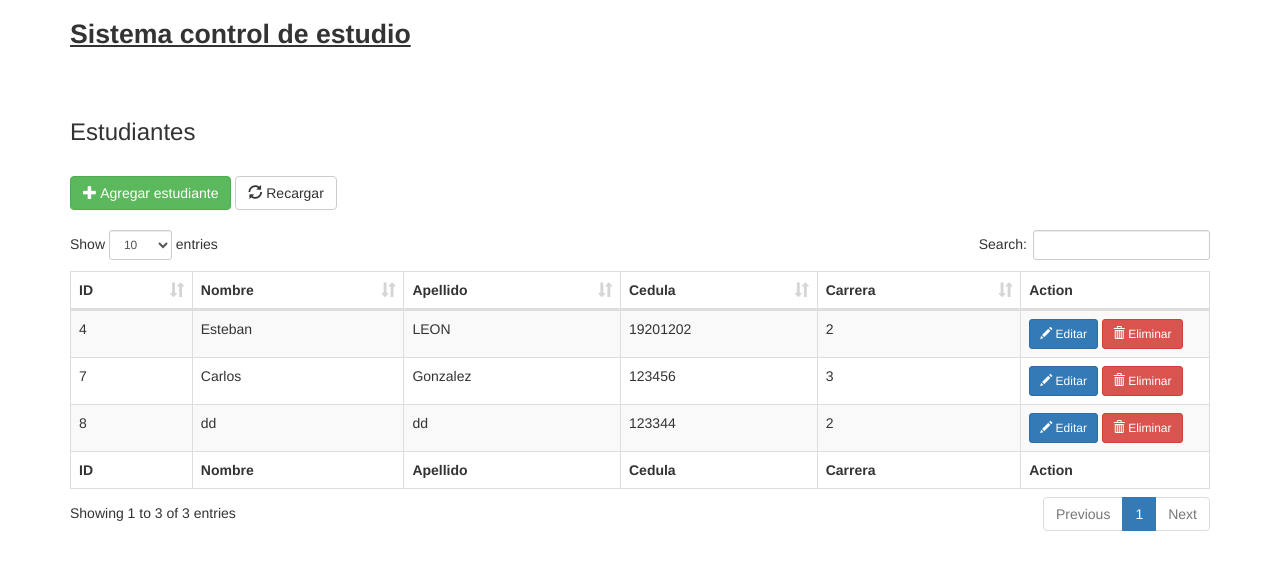
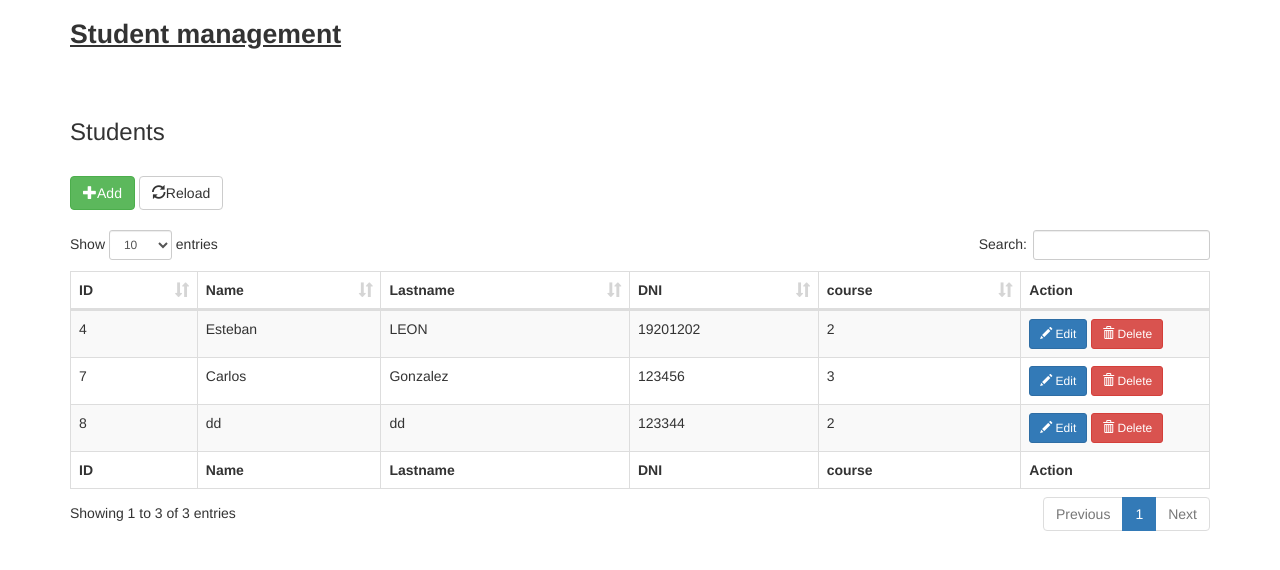
Before and after one commit to eleonsolar/crud-demo, a CodeIgniter app: page / in a window 1280 px wide. Shown: the top 570 px of the page. Run offline with CodeIgniter, Linux system fonts and the light colour scheme; data comes from the database, SQL or seed files in the repository.

Commit message:
Cambio de idioma de texto

```diff
--- a/application/controllers/Estudiante.php
+++ b/application/controllers/Estudiante.php
@@ -27,8 +27,8 @@ class Estudiante extends CI_Controller{
           $row[] = $estudiante->estu_cedula;
           $row[] = $estudiante->carr_id;
           //add html for action
-          $row[] = '<a class="btn btn-sm btn-primary" href="javascript:void()" title="Edit" onclick="editEstudiante('."'".$estudiante->estu_id."'".')"><i class="glyphicon glyphicon-pencil"></i> Editar</a>
-                <a class="btn btn-sm btn-danger" href="javascript:void()" title="Hapus" onclick="deleteEstudiante('."'".$estudiante->estu_id."'".')"><i class="glyphicon glyphicon-trash"></i> Eliminar</a>';
+          $row[] = '<a class="btn btn-sm btn-primary" href="javascript:void()" title="Edit" onclick="editEstudiante('."'".$estudiante->estu_id."'".')"><i class="glyphicon glyphicon-pencil"></i> Edit</a>
+                <a class="btn btn-sm btn-danger" href="javascript:void()" title="Hapus" onclick="deleteEstudiante('."'".$estudiante->estu_id."'".')"><i class="glyphicon glyphicon-trash"></i> Delete</a>';
           $data[] = $row;
       }
       $output = array(
@@ -89,28 +89,28 @@ class Estudiante extends CI_Controller{
       if($this->input->post('estu_nombre') == '')
       {
           $data['inputerror'][] = 'estu_nombre';
-          $data['error_string'][] = 'Primer nombre es requerido';
+          $data['error_string'][] = 'First name is required';
           $data['status'] = FALSE;
       }
 
       if($this->input->post('estu_apellido') == '')
       {
           $data['inputerror'][] = 'estu_apellido';
-          $data['error_string'][] = 'Primer apellido es requerido';
+          $data['error_string'][] = 'First lastname is required';
           $data['status'] = FALSE;
       }
 
       if($this->input->post('estu_cedula') == '')
       {
           $data['inputerror'][] = 'estu_cedula';
-          $data['error_string'][] = 'Cedula es requerida';
+          $data['error_string'][] = 'DNI is required';
           $data['status'] = FALSE;
       }
 
       if($this->input->post('carr_id') == '')
       {
           $data['inputerror'][] = 'carr_id';
-          $data['error_string'][] = 'Debe seleccionar una carrera';
+          $data['error_string'][] = 'You should select a course ';
           $data['status'] = FALSE;
       }
 
--- a/application/views/estudiante/index.php
+++ b/application/views/estudiante/index.php
@@ -4,7 +4,7 @@
     <meta charset="utf-8">
     <meta http-equiv="X-UA-Compatible" content="IE=edge">
     <meta name="viewport" content="width=device-width, initial-scale=1">
-    <title>Sistema control de estudio</title>
+    <title>Student management web app</title>
     <link href="<?php echo base_url('assets/bootstrap/css/bootstrap.min.css')?>" rel="stylesheet">
     <link href="<?php echo base_url('assets/datatables/css/dataTables.bootstrap.css')?>" rel="stylesheet">
     <!-- HTML5 shim and Respond.js for IE8 support of HTML5 elements and media queries -->
@@ -17,23 +17,23 @@
 <body>
 
     <div class="container">
-        <h1 style="font-size:20pt;font-weight:bold;text-decoration:underline;">Sistema control de estudio</h1>
+        <h1 style="font-size:20pt;font-weight:bold;text-decoration:underline;">Student management</h1>
         <br />
         <br />
-        <h3>Estudiantes</h3>
+        <h3>Students</h3>
         <br />
-        <button class="btn btn-success" onclick="addEstudiante()"><i class="glyphicon glyphicon-plus"></i> Agregar estudiante</button>
-        <button class="btn btn-default" onclick="reloadTable()"><i class="glyphicon glyphicon-refresh"></i> Recargar</button>
+        <button class="btn btn-success" onclick="addEstudiante()"><i class="glyphicon glyphicon-plus"></i>Add</button>
+        <button class="btn btn-default" onclick="reloadTable()"><i class="glyphicon glyphicon-refresh"></i>Reload</button>
         <br />
         <br />
         <table id="table" class="table table-striped table-bordered" cellspacing="0" width="100%">
             <thead>
                 <tr>
                     <th>ID</th>
-                    <th>Nombre</th>
-                    <th>Apellido</th>
-                    <th>Cedula</th>
-                    <th>Carrera</th>
+                    <th>Name</th>
+                    <th>Lastname</th>
+                    <th>DNI</th>
+                    <th>course</th>
                     <th style="width:150px;">Action</th>
                 </tr>
             </thead>
@@ -42,10 +42,10 @@
             <tfoot>
                 <tr>
                     <th>ID</th>
-                    <th>Nombre</th>
-                    <th>Apellido</th>
-                    <th>Cedula</th>
-                    <th>Carrera</th>
+                    <th>Name</th>
+                    <th>Lastname</th>
+                    <th>DNI</th>
+                    <th>course</th>
                     <th>Action</th>
                 </tr>
             </tfoot>
@@ -109,7 +109,7 @@ function addEstudiante()
     $('.form-group').removeClass('has-error'); // clear error class
     $('.help-block').empty(); // clear error string
     $('#modal_form').modal('show'); // show bootstrap modal
-    $('.modal-title').text('Agregar estudiante'); // Set Title to Bootstrap modal title
+    $('.modal-title').text('Add student'); // Set Title to Bootstrap modal title
 }
 
 function editEstudiante(id)
@@ -133,12 +133,12 @@ function editEstudiante(id)
             $('[name="estu_cedula"]').val(data.estu_cedula);
             $('[name="carr_id"]').val(data.carr_id);
             $('#modal_form').modal('show'); // show bootstrap modal when complete loaded
-            $('.modal-title').text('Editar Estudiante'); // Set title to Bootstrap modal title
+            $('.modal-title').text('Edit'); // Set title to Bootstrap modal title
 
         },
         error: function (jqXHR, textStatus, errorThrown)
         {
-            alert('Error obteniendo data desde ajax');
+            alert('Error getting data from ajax');
         }
     });
 }
@@ -150,7 +150,7 @@ function reloadTable()
 
 function save()
 {
-    $('#btnSave').text('guardando...'); //change button text
+    $('#btnSave').text('saving...'); //change button text
     $('#btnSave').attr('disabled',true); //set button disable
     var url;
 
@@ -199,7 +199,7 @@ function save()
 
 function deleteEstudiante(id)
 {
-    if(confirm('¿Estas seguro de eliminar al estudiante?'))
+    if(confirm('Are you sure to remove the student?'))
     {
         // ajax delete data to database
         $.ajax({
@@ -229,7 +229,7 @@ function deleteEstudiante(id)
         <div class="modal-content">
             <div class="modal-header">
                 <button type="button" class="close" data-dismiss="modal" aria-label="Close"><span aria-hidden="true">&times;</span></button>
-                <h3 class="modal-title">Formulario estudiante</h3>
+                <h3 class="modal-title">Form student</h3>
             </div>
             <div class="modal-body form">
                 <form action="#" id="form" class="form-horizontal">
@@ -242,34 +242,34 @@ function deleteEstudiante(id)
                           </div>
                       </div>
                         <div class="form-group">
-                            <label class="control-label col-md-3">Nombre</label>
+                            <label class="control-label col-md-3">Name</label>
                             <div class="col-md-9">
                                 <input name="estu_nombre" placeholder="Nombre estudiante" class="form-control" type="text">
                                 <span class="help-block"></span>
                             </div>
                         </div>
                         <div class="form-group">
-                            <label class="control-label col-md-3">Apellido</label>
+                            <label class="control-label col-md-3">Lastname</label>
                             <div class="col-md-9">
                                 <input name="estu_apellido" placeholder="Apellido estudiante" class="form-control" type="text">
                                 <span class="help-block"></span>
                             </div>
                         </div>
                         <div class="form-group">
-                            <label class="control-label col-md-3">Cédula</label>
+                            <label class="control-label col-md-3">DNI</label>
                             <div class="col-md-9">
                                 <input name="estu_cedula" placeholder="Cédula" class="form-control" type="text">
                                 <span class="help-block"></span>
                             </div>
                         </div>
                         <div class="form-group">
-                            <label class="control-label col-md-3">Carrera</label>
+                            <label class="control-label col-md-3">Course</label>
                             <div class="col-md-9">
                                 <select name="carr_id" class="form-control">
-                                    <option value="">--Seleccionar carrera--</option>
-                                    <option value="1">Ingenieria de Sistemas</option>
-                                    <option value="2">Sociologia</option>
-                                    <option value="3">Contabilidad</option>
+                                    <option value="">--Select course--</option>
+                                    <option value="1">System engineering</option>
+                                    <option value="2">Sociology</option>
+                                    <option value="3">Accounting</option>
                                 </select>
                                 <span class="help-block"></span>
                             </div>
@@ -278,8 +278,8 @@ function deleteEstudiante(id)
                 </form>
             </div>
             <div class="modal-footer">
-                <button type="button" id="btnSave" onclick="save()" class="btn btn-primary">Guardar</button>
-                <button type="button" class="btn btn-danger" data-dismiss="modal">Cancelar</button>
+                <button type="button" id="btnSave" onclick="save()" class="btn btn-primary">Save</button>
+                <button type="button" class="btn btn-danger" data-dismiss="modal">Cancel</button>
             </div>
         </div><!-- /.modal-content -->
     </div><!-- /.modal-dialog -->
```
